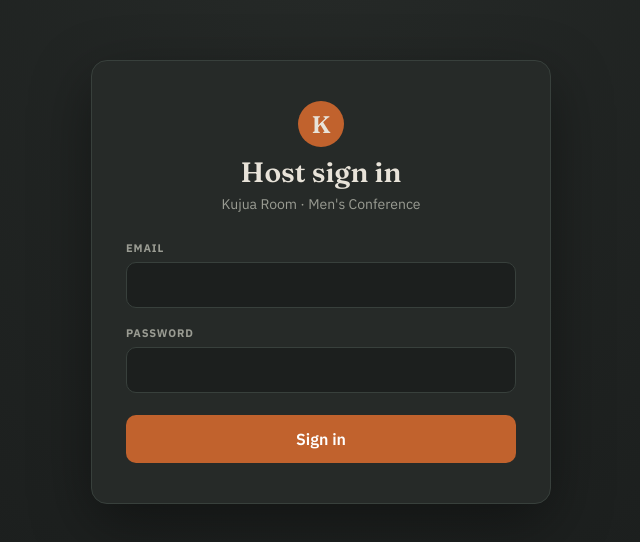
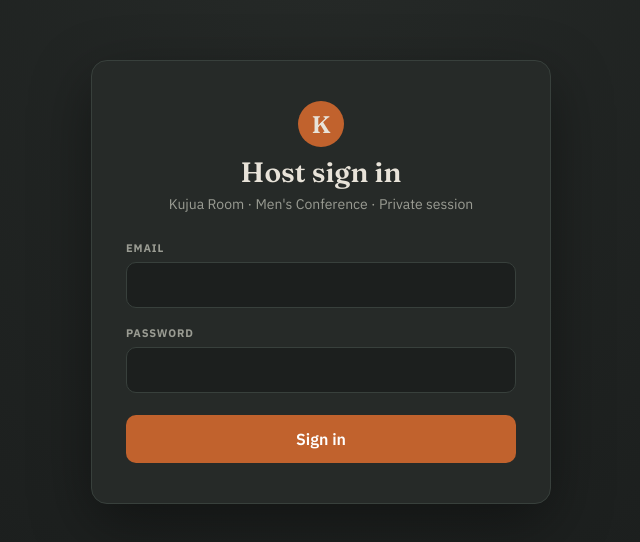
Before and after one commit to mbuguaryan/Kujua-room, a Next.js app: page /host/login in a window 1280 px wide. Shown: the part 118-660 px from the top of the page, without its empty margins (319-959 px from the left). Built offline with nearby package versions, Linux system fonts and the light colour scheme.

Commit message:
feat: preserve host visibility through login

```diff
--- a/components/kujua-room/HostLogin.tsx
+++ b/components/kujua-room/HostLogin.tsx
@@ -1,8 +1,10 @@
 "use client";
 import { useState, type FormEvent } from "react";
-import { useRouter } from "next/navigation";
+import { useRouter, useSearchParams } from "next/navigation";
 export function HostLogin() {
   const router = useRouter();
+  const search = useSearchParams();
+  const access = search.get("access") === "public" ? "public" : "private";
   const [error, setError] = useState("");
   const [loading, setLoading] = useState(false);
   async function submit(form: FormData) {
@@ -11,67 +13,16 @@
     const response = await fetch("/api/auth/host-login", {
       method: "POST",
       headers: { "content-type": "application/json" },
-      body: JSON.stringify({
-        email: String(form.get("email")),
-        password: String(form.get("password")),
-      }),
+      body: JSON.stringify({ email: String(form.get("email")), password: String(form.get("password")) }),
     });
     if (!response.ok) {
-      const body = (await response.json().catch(() => null)) as {
-        error?: string;
-      } | null;
+      const body = (await response.json().catch(() => null)) as { error?: string } | null;
       setError(body?.error ?? "Unable to sign in. Please try again.");
       setLoading(false);
       return;
     }
-    router.push("/r/mens-conference?host=1");
+    router.push(`/r/mens-conference?host=1&access=${access}`);
   }
-  async function handleSubmit(event: FormEvent<HTMLFormElement>) {
-    event.preventDefault();
-    await submit(new FormData(event.currentTarget));
-  }
-  return (
-    <main className="join-screen">
-      <form
-        className="join-card"
-        onSubmit={(event) => void handleSubmit(event)}
-      >
-        <div className="brand-center">
-          <div className="brand-mark">K</div>
-        </div>
-        <h1>Host sign in</h1>
-        <p className="sub">Kujua Room · Men&apos;s Conference</p>
-        <label className="form-label" htmlFor="email">
-          Email
-        </label>
-        <input
-          className="form-input"
-          id="email"
-          name="email"
-          type="email"
-          autoComplete="email"
-          required
-        />
-        <label className="form-label spaced" htmlFor="password">
-          Password
-        </label>
-        <input
-          className="form-input"
-          id="password"
-          name="password"
-          type="password"
-          autoComplete="current-password"
-          required
-        />
-        <button type="submit" className="btn primary spaced" disabled={loading}>
-          {loading ? "Signing in…" : "Sign in"}
-        </button>
-        {error ? (
-          <p className="form-error" role="alert">
-            {error}
-          </p>
-        ) : null}
-      </form>
-    </main>
-  );
+  async function handleSubmit(event: FormEvent<HTMLFormElement>) { event.preventDefault(); await submit(new FormData(event.currentTarget)); }
+  return <main className="join-screen"><form className="join-card" onSubmit={(event)=>void handleSubmit(event)}><div className="brand-center"><div className="brand-mark">K</div></div><h1>Host sign in</h1><p className="sub">Kujua Room · Men&apos;s Conference · {access === "public" ? "Public session" : "Private session"}</p><label className="form-label" htmlFor="email">Email</label><input className="form-input" id="email" name="email" type="email" autoComplete="email" required/><label className="form-label spaced" htmlFor="password">Password</label><input className="form-input" id="password" name="password" type="password" autoComplete="current-password" required/><button type="submit" className="btn primary spaced" disabled={loading}>{loading?"Signing in…":"Sign in"}</button>{error?<p className="form-error" role="alert">{error}</p>:null}</form></main>;
 }
```
